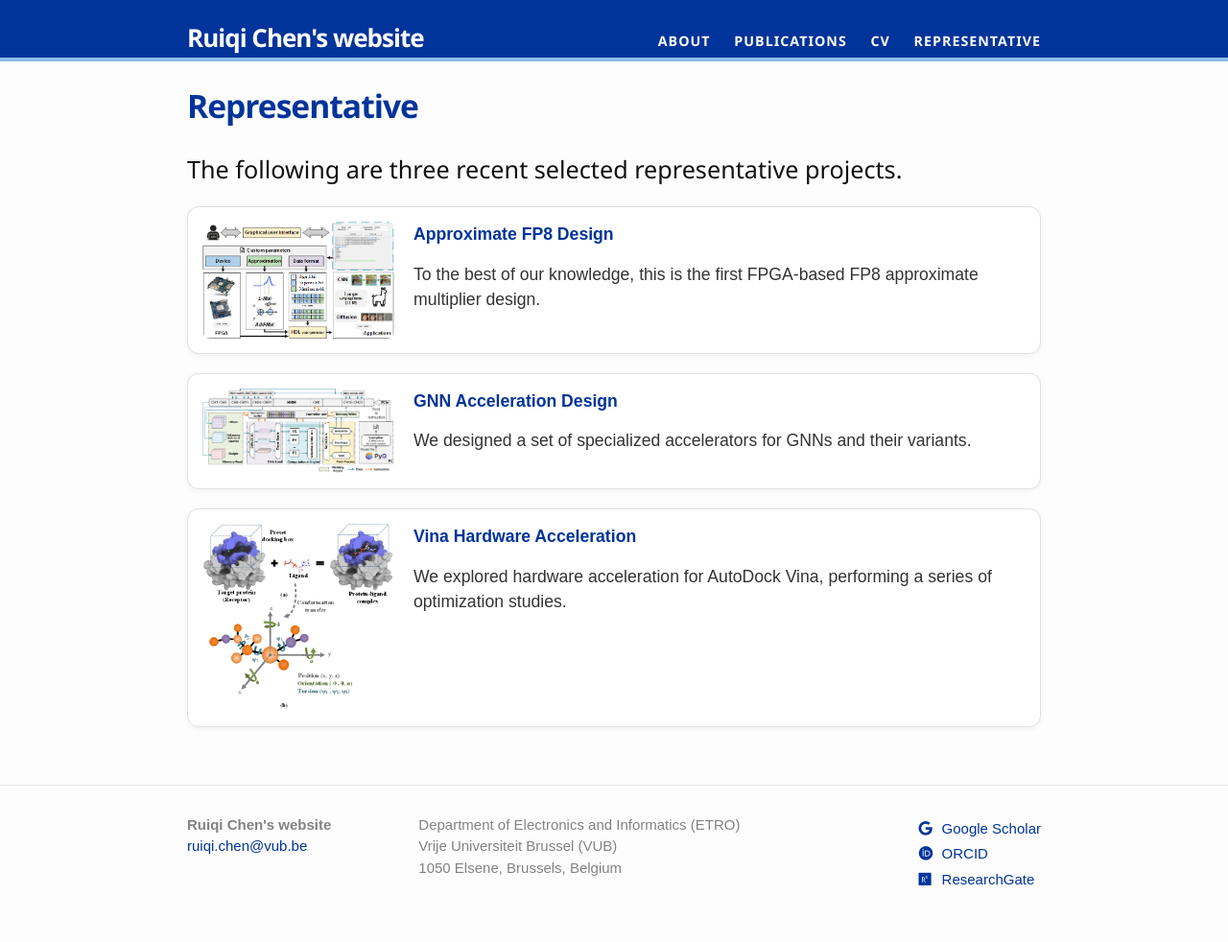
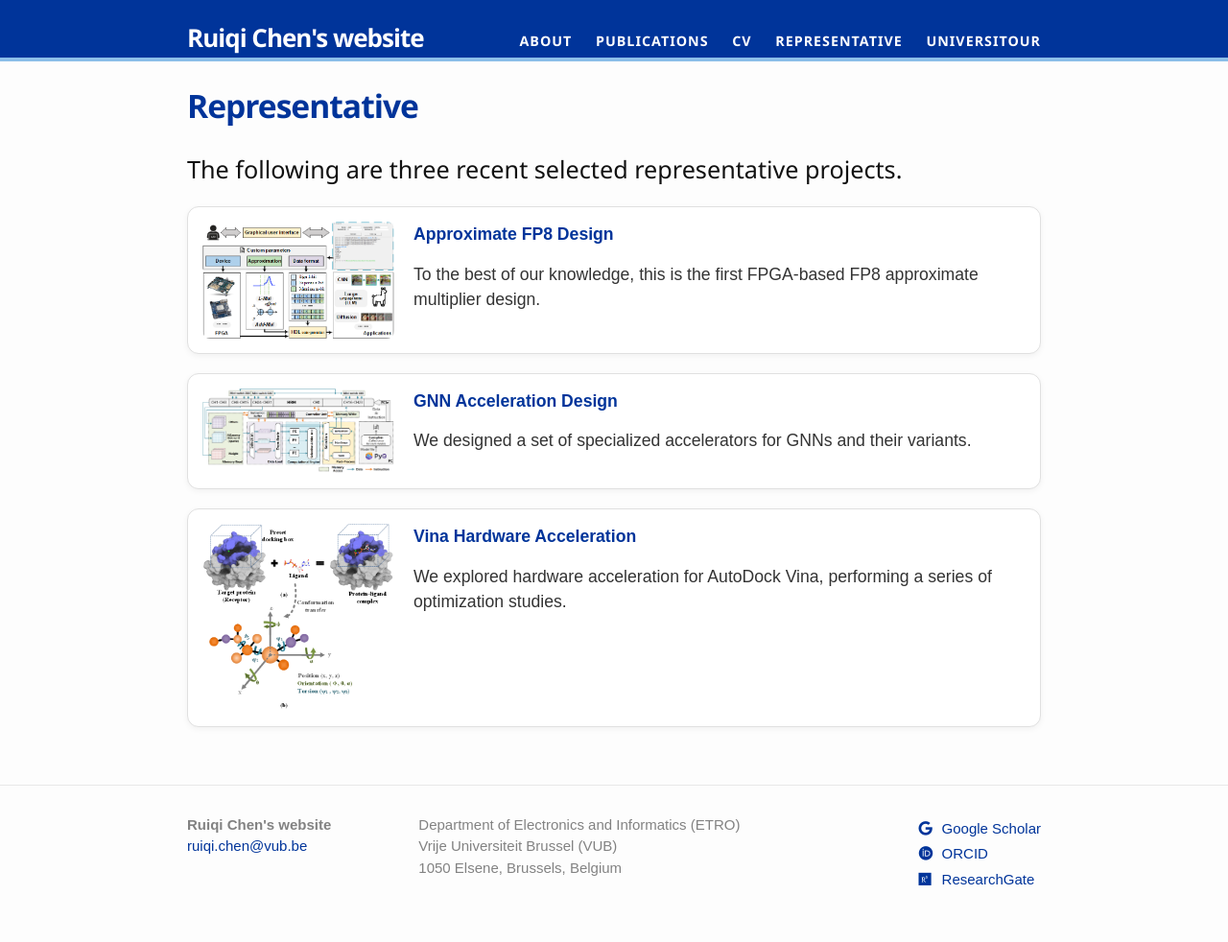
Before and after one commit to ruiqichen7/ruiqichen7.github.io, a Jekyll site: the page built from representative.md, in a window 1280 px wide. Shown: the whole page at 96% size. Built offline with Jekyll 4.4.1, drawn with Linux system fonts in a browser that asks for light colours.

Commit message:
adding new pages

```diff
--- a/_data/menu.yml
+++ b/_data/menu.yml
@@ -16,3 +16,6 @@
       subhref: "/representative/Graph-OPU/"
     - subtitle: "Vina Hardware Acceleration"
       subhref: "/representative/Vina/"
+
+- title: Universitour
+  href: /album/
--- /dev/null
+++ b/_sass/_album.scss
@@ -0,0 +1,88 @@
+.album {
+  max-width: 1200px;
+  margin: auto;
+  padding: 40px 20px;
+}
+
+.album-title {
+  margin: 40px 0 20px;
+  font-size: 22px;
+  letter-spacing: 1px;
+}
+
+.album-grid {
+  display: grid;
+  grid-template-columns: repeat(auto-fill, minmax(280px, 1fr));
+  gap: 30px;
+}
+
+.album-card {
+  text-align: center;
+  cursor: pointer;
+}
+
+.album-img {
+  position: relative;
+  overflow: hidden;
+
+  img {
+    width: 100%;
+    display: block;
+  }
+
+  .nav {
+    position: absolute;
+    top: 50%;
+    transform: translateY(-50%);
+    font-size: 32px;
+    color: #fff;
+    background: rgba(0,0,0,0.4);
+    padding: 4px 10px;
+    cursor: pointer;
+    user-select: none;
+  }
+
+  .prev { left: 5px; }
+  .next { right: 5px; }
+}
+
+.album-caption {
+  margin-top: 10px;
+  font-size: 14px;
+  color: #555;
+}
+
+/* 弹窗 */
+.album-modal {
+  display: none;
+  position: fixed;
+  inset: 0;
+  background: rgba(0,0,0,.7);
+  z-index: 999;
+
+  &.show {
+    display: flex;
+    align-items: center;
+    justify-content: center;
+  }
+}
+
+.modal-content {
+  background: #fff;
+  padding: 20px;
+  max-width: 700px;
+  width: 90%;
+  position: relative;
+
+  img {
+    width: 100%;
+  }
+}
+
+.modal-close {
+  position: absolute;
+  top: 10px;
+  right: 15px;
+  font-size: 26px;
+  cursor: pointer;
+}
```
Also changed, not shown: _includes/album.html (added, +89 -0 lines), album.md (added, +7 -0 lines).
